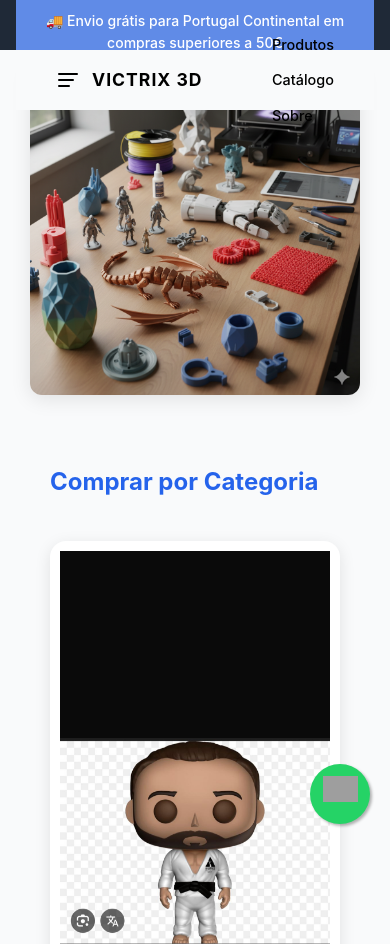
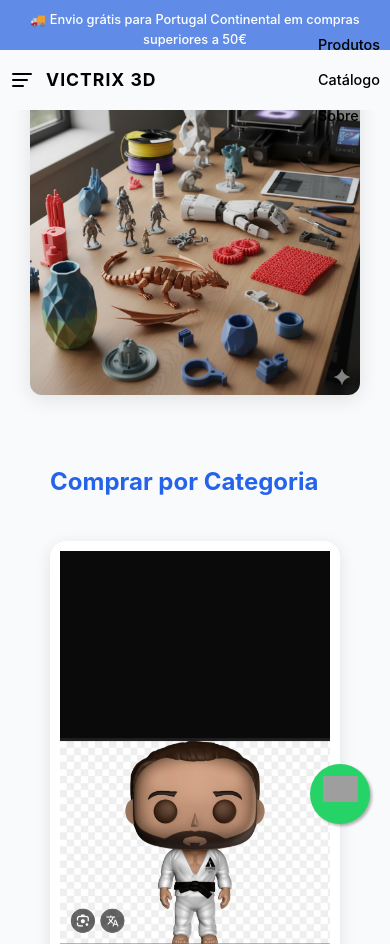
Before and after one commit to Carregado42/Victrix_3D_Website, a plain HTML site: page index.html in a window 390 px wide. Shown: the top 944 px of the page. Drawn offline with Linux system fonts and the light colour scheme; grey boxes are pictures that could not be loaded.

Commit message:
telas de telemovel3

```diff
--- a/assets/css/style.css
+++ b/assets/css/style.css
@@ -833,6 +833,24 @@ main {
    ======================================== */
    @media (max-width: 480px) {
 
+    .topbar {
+      width: 100%;
+      left: 0;
+      top: 0;
+      padding: 0;
+    }
+
+    .header-main {
+      padding: 0 10px; /* espaço interno mínimo */
+      justify-content: space-between;
+    }
+
+    .announcement-bar {
+      padding: 10px 5px;
+      font-size: 0.8rem;
+      text-align: center;
+    }
+
     /* Ajuste geral das seções */
     main, section {
       padding: 15px 10px;
```
